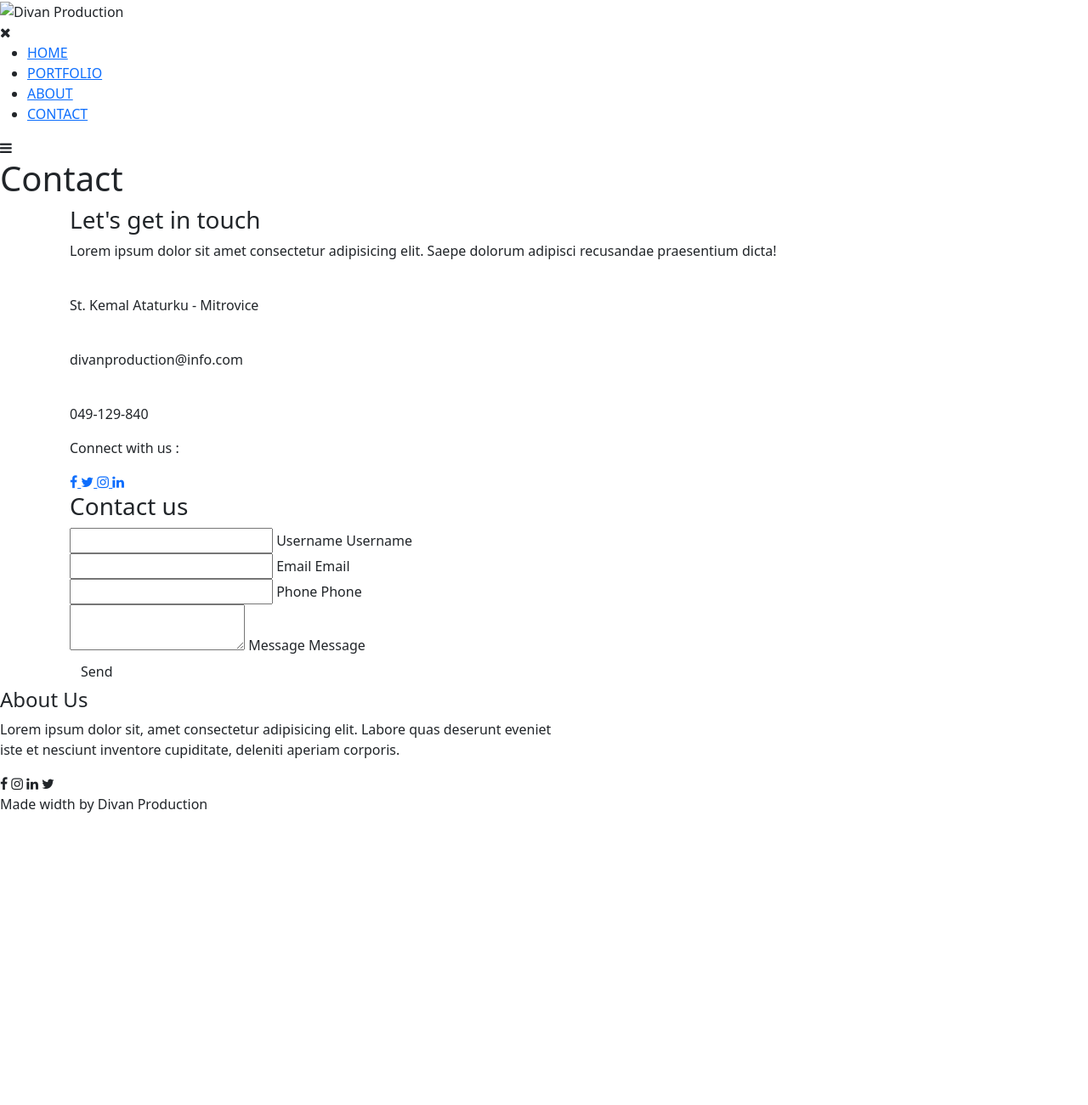
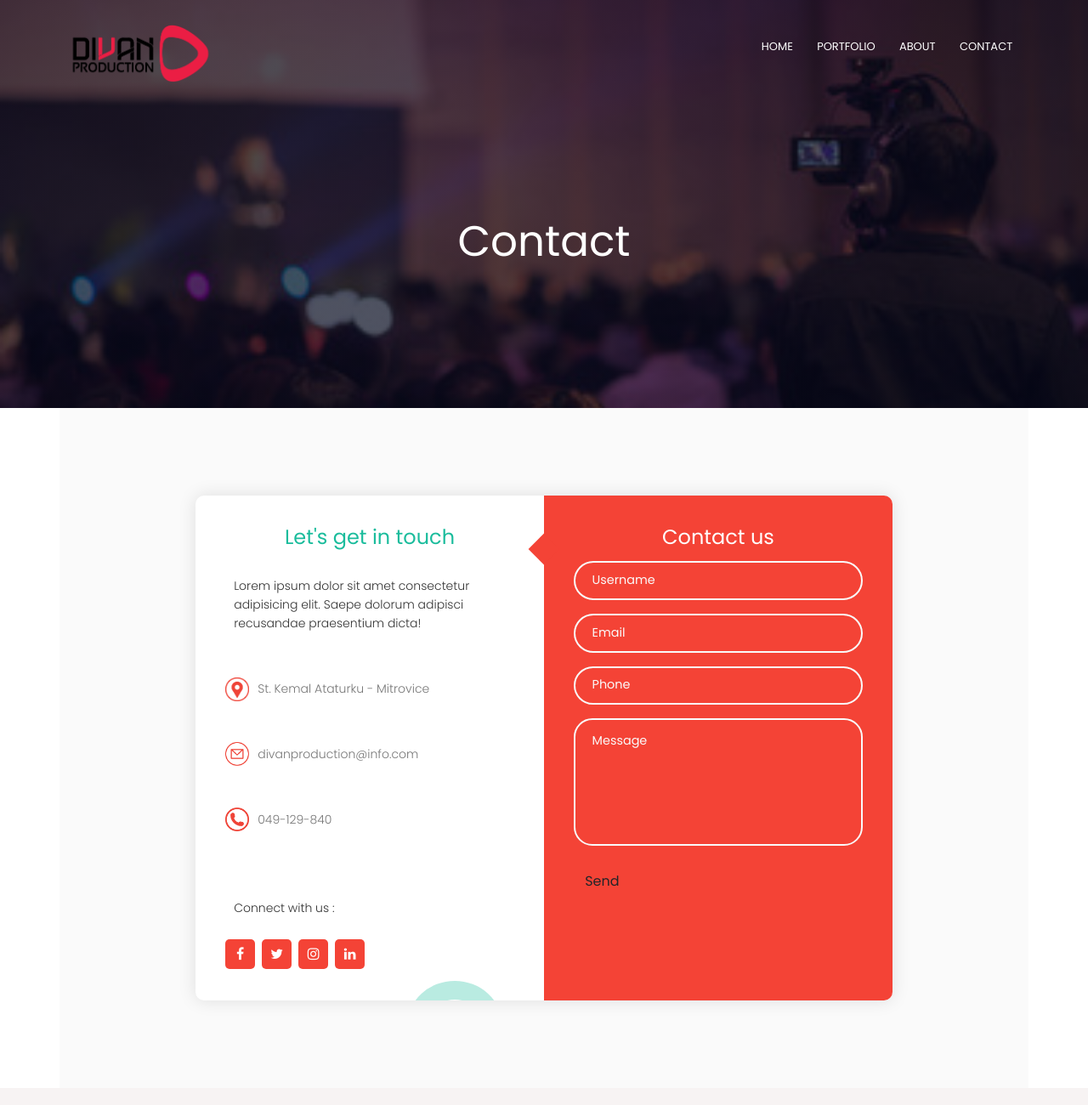
Before and after one commit to MetinZek/divanproduction, a plain HTML site: page contact.html in a window 1280 px wide. Shown: the top 1300 px of the page at 85% size. Before the commit the page ends 974 px from the top, so only its background shows below. Drawn offline with nearby package versions, Linux system fonts and the light colour scheme.

Commit message:
Update contact.html

```diff
--- a/contact.html
+++ b/contact.html
@@ -5,7 +5,7 @@
     <meta http-equiv="X-UA-Compatible" content="IE=edge">
     <meta name="viewport" content="width=device-width, initial-scale=1.0">
     <title>Divan Production</title>
-    <link rel="stylesheet" href="css js/style.css">
+    <link rel="stylesheet" href="assets/style.css">
     <link rel="preconnect" href="https://fonts.gstatic.com">
 <link href="https://cdn.jsdelivr.net/npm/bootstrap@5.0.1/dist/css/bootstrap.min.css" rel="stylesheet">
 <link href="https://fonts.googleapis.com/css2?family=Poppins:wght@100;200;300;400;600;700&display=swap" rel="stylesheet">
@@ -14,7 +14,7 @@
 <body>
     <section class="header3">
         <nav>
-            <img src="img/divanlogo.png" alt="Divan Production" width="175px" height="75px">
+            <img src="assets/img/divanlogo.png" alt="Divan Production" width="175px" height="75px">
             <div class="nav-links" id="navLinks">
                 <i class="fa fa-times" onclick="hideMenu()"></i>
                 <ul>
@@ -44,15 +44,15 @@
 
 			<div class="info">
 			  <div class="information">
-				<img src="img/location.png" class="icon" alt="" />
+				<img src="assets/img/location.png" class="icon" alt="" />
 				<p>St. Kemal Ataturku - Mitrovice</p>
 			  </div>
 			  <div class="information">
-				<img src="img/email.png" class="icon" alt="" />
+				<img src="assets/img/email.png" class="icon" alt="" />
 				<p>divanproduction@info.com</p>
 			  </div>
 			  <div class="information">
-				<img src="img/phone.png" class="icon" alt="" />
+				<img src="assets/img/phone.png" class="icon" alt="" />
 				<p>049-129-840</p>
 			  </div>
 			</div>
```
